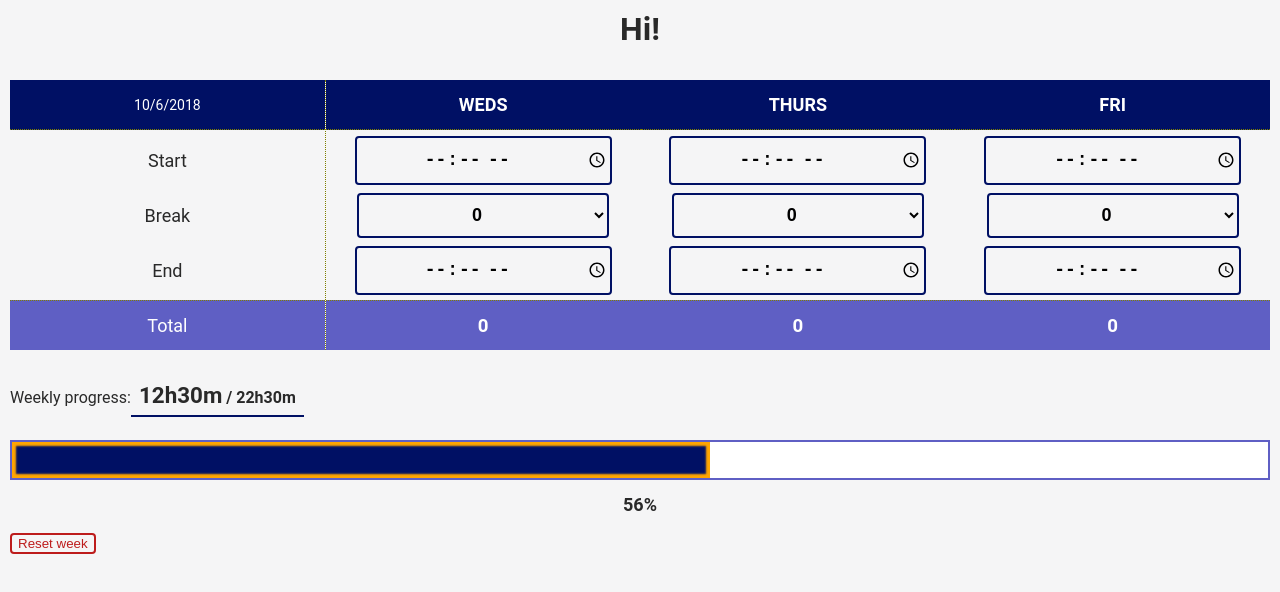
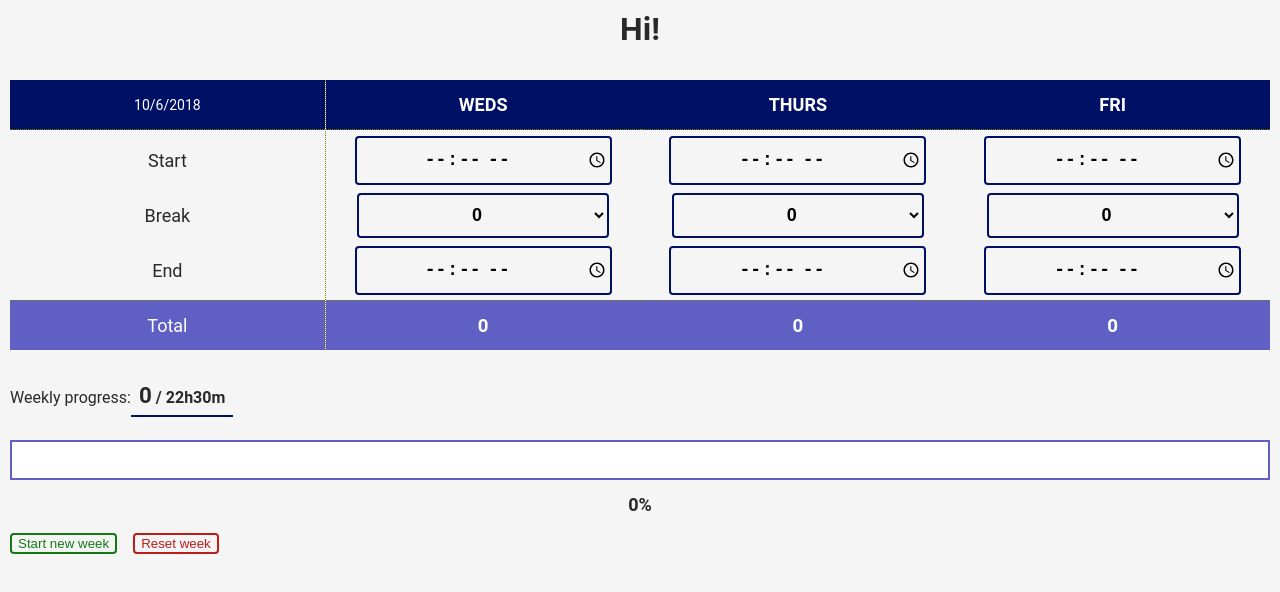
Before and after one commit to guywuy/sheaf-time-logger, a React (Create React App) app: page / in a window 1280 px wide. Shown: the top 592 px of the page. Built offline with nearby package versions, Linux system fonts and the light colour scheme.

Commit message:
Added ability to start new week and save times for the previous week

```diff
--- a/src/App.js
+++ b/src/App.js
@@ -9,13 +9,14 @@ class App extends Component {
     this.state = {
       currentWeek: 0,
       weeklyRequiredTotalMinutes: 60 * 22.5,
-      weeklyTotalProgress: 60 * 12.5,
-      weeks: [],
-      time: ""
+      weeklyTotalProgress: 0,
+      weeks: {},
+      time: {}
     };
 
     this.handleTimeChange = this.handleTimeChange.bind(this);
     this.resetWeek = this.resetWeek.bind(this);
+    this.startNewWeek = this.startNewWeek.bind(this);
   }
 
   saveStateToLocalStorage() {
@@ -44,6 +45,21 @@ class App extends Component {
         }
       }
     }
+  }
+
+  startNewWeek(){
+    this.setState({
+      currentWeek: this.state.currentWeek + 1,
+      weeks: {
+        ...this.state.weeks,
+        [this.state.currentWeek]: {
+          ...this.state.time,
+          dateSaved: new Date().toLocaleDateString()
+        }
+      },
+      time: {},
+      weeklyTotalProgress : 0
+    }, this.updateWeeklyProgress())
   }
 
   updateWeeklyProgress(){
@@ -162,10 +178,6 @@ class App extends Component {
     this.saveStateToLocalStorage();
   }
 
-  componentDidUpdate(prevProps, prevState) {
-
-  }
-
   render() {
     return (
       <div className="app">
@@ -228,6 +240,7 @@ class App extends Component {
           </progress>
           <p className="progress__bar-label">{ Math.round(this.state.weeklyTotalProgress * 100 / this.state.weeklyRequiredTotalMinutes) }%</p>
 
+          <button id="button--new-week" onClick={ this.startNewWeek }>Start new week</button>
           <button id="button--reset" onClick={ this.resetWeek }>Reset week</button>
         </section>
 
--- a/src/index.css
+++ b/src/index.css
@@ -119,6 +119,14 @@ header {
   font-weight: bold;
 }
 
+#button--new-week {
+  background: none;
+  border: 2px solid #137a13;
+  border-radius: 4px;
+  color: #137a13;
+  margin-right: 1rem;
+}
+
 #button--reset {
   background: none;
   border: 2px solid #bd1c1c;
```
